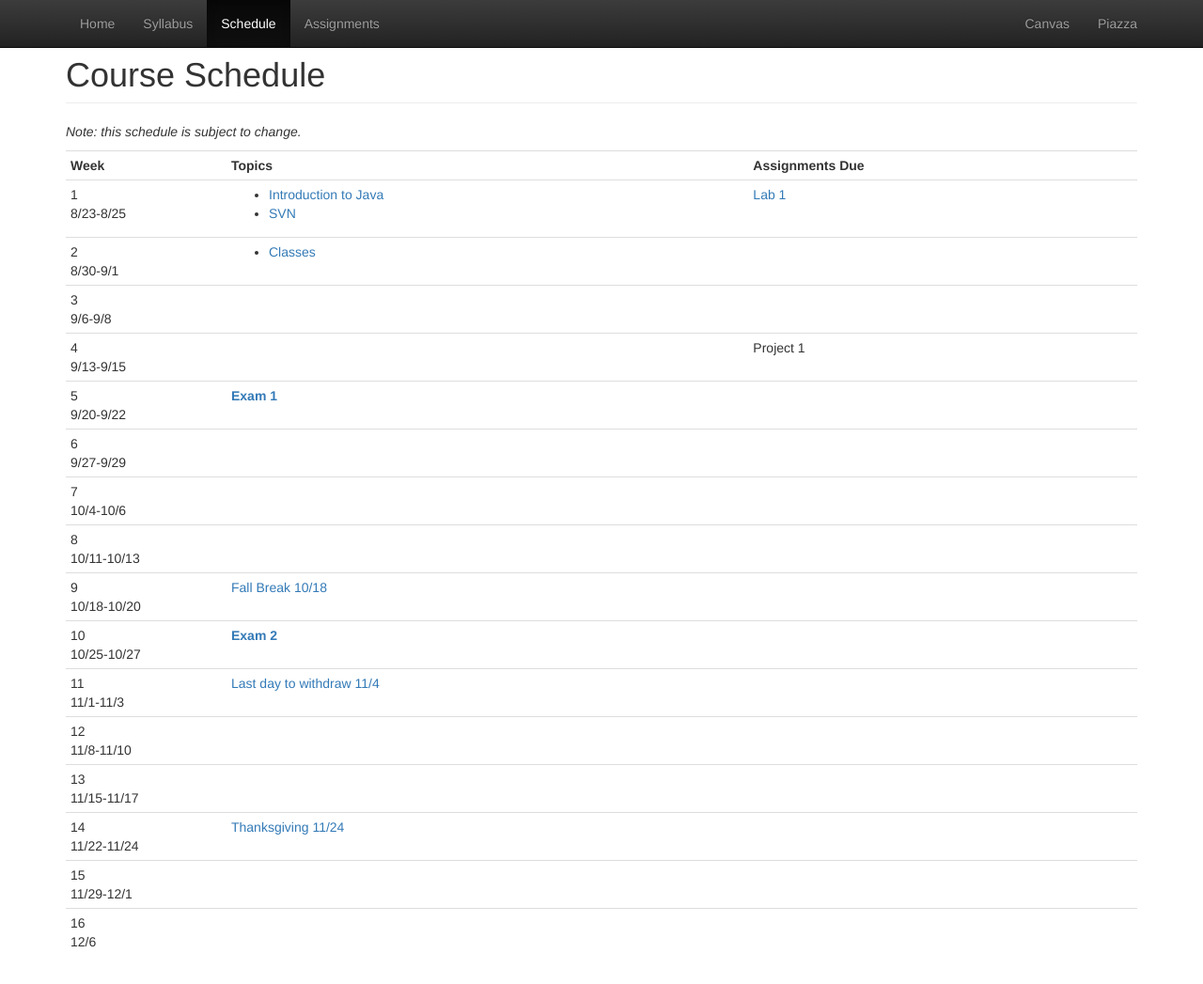
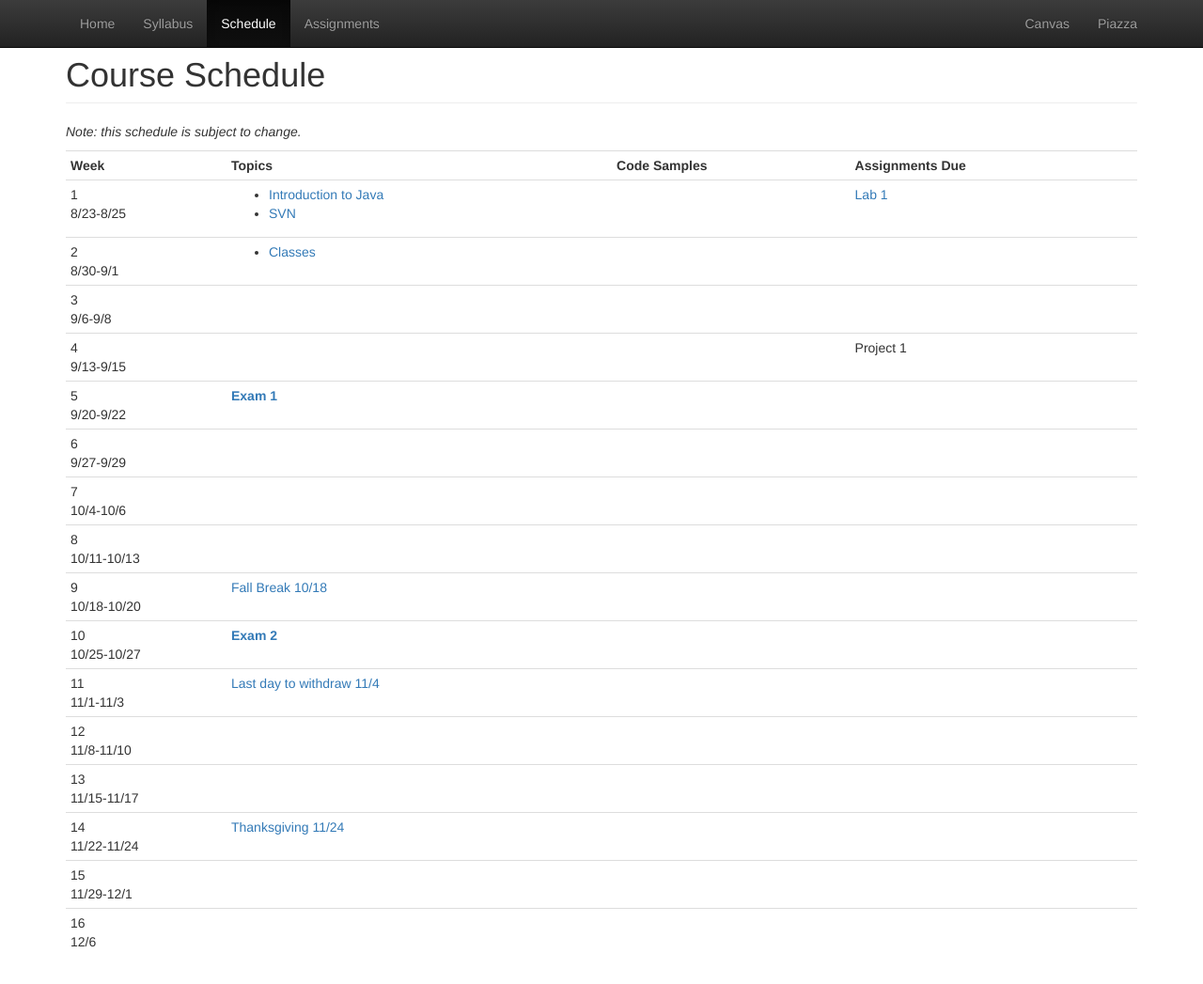
Before and after one commit to CS112-F16/cs112-f16.github.io, a Jekyll site: the page built from schedule.html, in a window 1280 px wide and 1057 px high. Shown: the top 1047 px of the window at 94% size. Built offline with Jekyll 4.4.1, drawn with Linux system fonts in a browser that asks for light colours.

Commit message:
add code samples column

```diff
--- a/schedule.html
+++ b/schedule.html
@@ -13,16 +13,18 @@ title: Schedule
     <tr>
       <td width="15%"><strong>Week</strong></td>
       <td><strong>Topics</strong></td>
+      <td><strong>Code Samples</strong></td>
       <td><strong>Assignments Due</strong></td>
     </tr>
     <tr>
       <td>1<br/>8/23-8/25</td>
       <td>
         <ul>
-        <li><a href="https://github.com/CS112-F16/notes/blob/master/intro.md">Introduction to Java</a></li>
-        <li><a href="https://github.com/CS112-F16/notes/blob/master/svn_guide.md">SVN</a></li>
+          <li><a href="https://github.com/CS112-F16/notes/blob/master/intro.md">Introduction to Java</a></li>
+          <li><a href="https://github.com/CS112-F16/notes/blob/master/svn_guide.md">SVN</a></li>
         </ul>
       </td>
+      <td></td>
       <td><a href="https://github.com/CS112-F16/labs/blob/master/lab1.md">Lab 1</a></td>
     </tr>
     <tr>
@@ -33,14 +35,17 @@ title: Schedule
         </ul>
       </td>
       <td></td>
+      <td></td>
     </tr>
     <tr>
       <td>3<br/>9/6-9/8</td>
       <td></td>
       <td></td>
+      <td></td>
     </tr>
     <tr>
       <td>4<br/>9/13-9/15</td>
+      <td></td>
       <td></td>
       <td>
         Project 1
@@ -52,9 +57,11 @@ title: Schedule
         <strong><span class="text-primary">Exam 1</span></strong>
       </td>
       <td></td>
+      <td></td>
     </tr>
     <tr>
       <td>6<br/>9/27-9/29</td>
+      <td></td>
       <td></td>
       <td></td>
     </tr>
@@ -62,15 +69,18 @@ title: Schedule
       <td>7<br/>10/4-10/6</td>
       <td></td>
       <td></td>
+      <td></td>
     </tr>
     <tr>
       <td>8<br/>10/11-10/13</td>
+      <td></td>
       <td></td>
       <td></td>
     </tr>
     <tr>
       <td>9<br/>10/18-10/20</td>
       <td><span class="text-primary">Fall Break 10/18</span></td>
+      <td></td>
       <td></td>
     </tr>
     <tr>
@@ -79,14 +89,17 @@ title: Schedule
         <strong><span class="text-primary">Exam 2</span></strong>
       </td>
       <td></td>
+      <td></td>
     </tr>
     <tr>
       <td>11<br/>11/1-11/3</td>
       <td><span class="text-primary">Last day to withdraw 11/4</span></td>
       <td></td>
+      <td></td>
     </tr>
     <tr>
       <td>12<br/>11/8-11/10</td>
+      <td></td>
       <td></td>
       <td></td>
     </tr>
@@ -94,14 +107,17 @@ title: Schedule
       <td>13<br/>11/15-11/17</td>
       <td></td>
       <td></td>
+      <td></td>
     </tr>
     <tr>
       <td>14<br/>11/22-11/24</td>
       <td><span class="text-primary">Thanksgiving 11/24</span></td>
       <td></td>
+      <td></td>
     </tr>
     <tr>
       <td>15<br/>11/29-12/1</td>
+      <td></td>
       <td></td>
       <td></td>
     </tr>
@@ -109,6 +125,7 @@ title: Schedule
       <td>16<br/>12/6</td>
       <td></td>
       <td></td>
+      <td></td>
     </tr>
   </tbody>
 </table>
```
